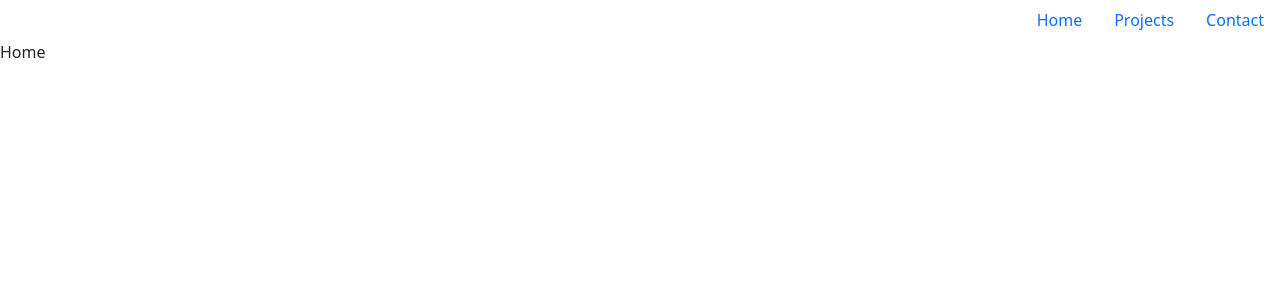
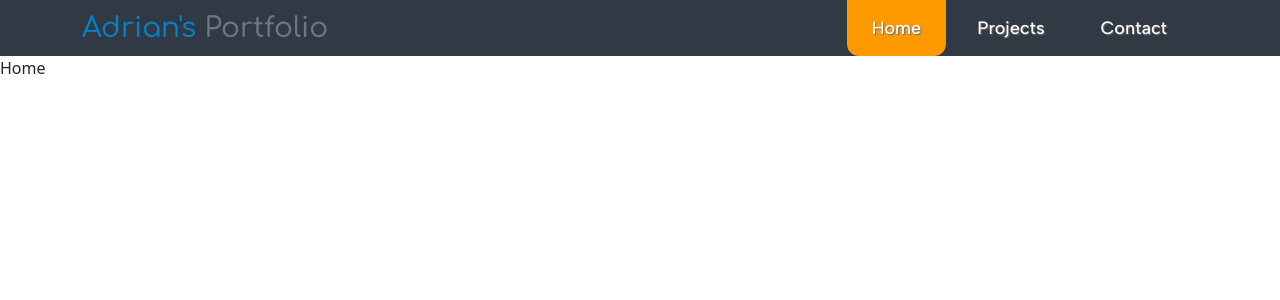
Before and after one commit to adriwg/Adrian-react-portfolio, a React (Create React App) app: page / in a window 1280 px wide. Shown: the top 300 px of the page. Built offline with nearby package versions, Linux system fonts and the light colour scheme.

Commit message:
Styling the header

```diff
--- a/src/components/Header.js
+++ b/src/components/Header.js
@@ -1,11 +1,13 @@
 import React from 'react';
 import { NavLink } from 'react-router-dom';
-//import '../css/Header.css';
+import '../css/Header.css';
 
 const Header = () => {
   return (
     <div className="nav_bar">
-    <ul className="nav justify-content-end">
+      <div className="container d-flex justify-content-between">
+        <div className="logoType">Adrian's <span>Portfolio</span></div>
+        <ul className="nav">
           <li className="nav-item">
               <NavLink to="/" className={({ isActive }) => (isActive ? 'nav-link active' : 'nav-link')}>Home</NavLink>
           </li>
@@ -17,6 +19,8 @@ const Header = () => {
           </li>
         </ul>
       </div>
+
+    </div>
   )
 }
 
--- a/src/css/Header.css
+++ b/src/css/Header.css
@@ -1,12 +1,50 @@
-/* .nav_bar {
+/*** Logotype ***/
+.logoType {
+    font-family: 'Comfortaa';
+    font-size: 28px;
+    font-weight:500;
+    color: #0581C7;
+    line-height: 56px;
+}
+
+.logoType span {
+    color: #6A7786;
+}
+
+/*** NAV ***/
+.nav_bar {
     width: 100%;
-    padding: 30px 20px 10px 20px;
-    background-color: #294683;
-    border-bottom-left-radius: 20px;
-    border-bottom-right-radius: 20px;
+    background-color: #303944;
+}
+
+.nav {
+    height: 56px;
+}
+
+.nav-item {
+    margin-right: 6px;
+    font-family: "Albert Sans";
+    font-size: 18px;
+    font-weight: 500 !important;
+    line-height: 56px;
+    text-shadow: 1px 1px 1px #6e6e6e;
+}
+
+.nav-link:last-child {
+    margin-right: 0;
 }
 
 .nav-link {
     color: #FFF !important;
-    font-size: 16px;
-} */
+    padding: 0 25px !important;
+    border-radius: 0 0 12px 12px;
+}
+
+
+.nav-link:hover {
+    background-color: #4F5965;
+}
+
+.nav-link.active {
+    background-color: #FF9900;
+}
--- a/src/css/fonts.css
+++ b/src/css/fonts.css
@@ -18,7 +18,7 @@
     font-style: normal;
     font-weight: 500;
     src: url('../assets/fonts/comfortaa-v40-latin-500.eot'); /* IE9 Compat Modes */
-    src: url('../fonts/comfortaa-v40-latin-500.eot?#iefix') format('embedded-opentype'), /* IE6-IE8 */
+    src: url('../assets/fonts/comfortaa-v40-latin-500.eot?#iefix') format('embedded-opentype'), /* IE6-IE8 */
          url('../assets/fonts/comfortaa-v40-latin-500.woff2') format('woff2'), /* Super Modern Browsers */
          url('../assets/fonts/comfortaa-v40-latin-500.woff') format('woff'), /* Modern Browsers */
          url('../assets/fonts/comfortaa-v40-latin-500.ttf') format('truetype'), /* Safari, Android, iOS */
@@ -73,7 +73,7 @@
     src: url('../assets/fonts/albert-sans-v1-latin-regular.eot?#iefix') format('embedded-opentype'), /* IE6-IE8 */
          url('../assets/fonts/albert-sans-v1-latin-regular.woff2') format('woff2'), /* Super Modern Browsers */
          url('../assets/fonts/albert-sans-v1-latin-regular.woff') format('woff'), /* Modern Browsers */
-         url('../fonts/albert-sans-v1-latin-regular.ttf') format('truetype'), /* Safari, Android, iOS */
+         url('../assets/fonts/albert-sans-v1-latin-regular.ttf') format('truetype'), /* Safari, Android, iOS */
          url('../assets/fonts/albert-sans-v1-latin-regular.svg#AlbertSans') format('svg'); /* Legacy iOS */
   }
   /* albert-sans-500 - latin */
```
Lines whose indentation alone changed are shown as unchanged.
